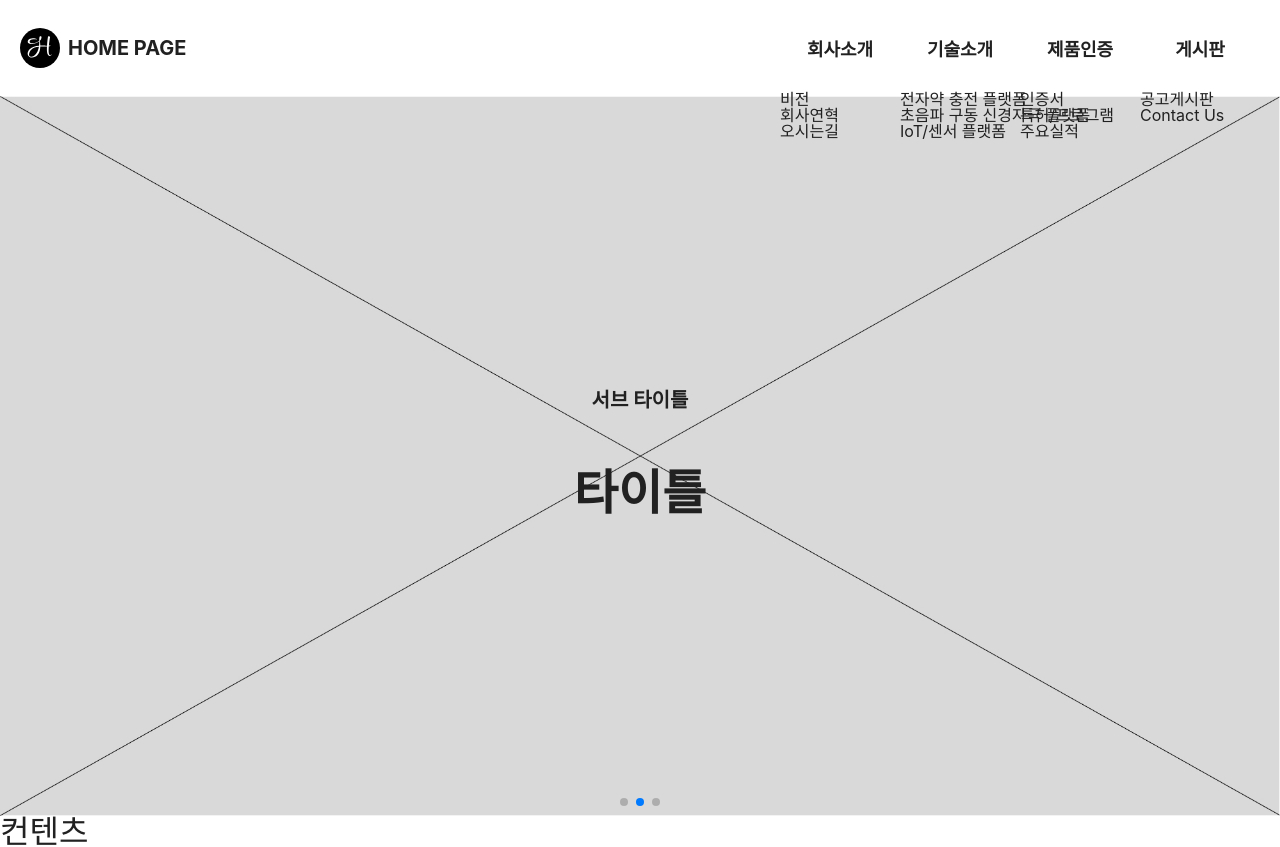
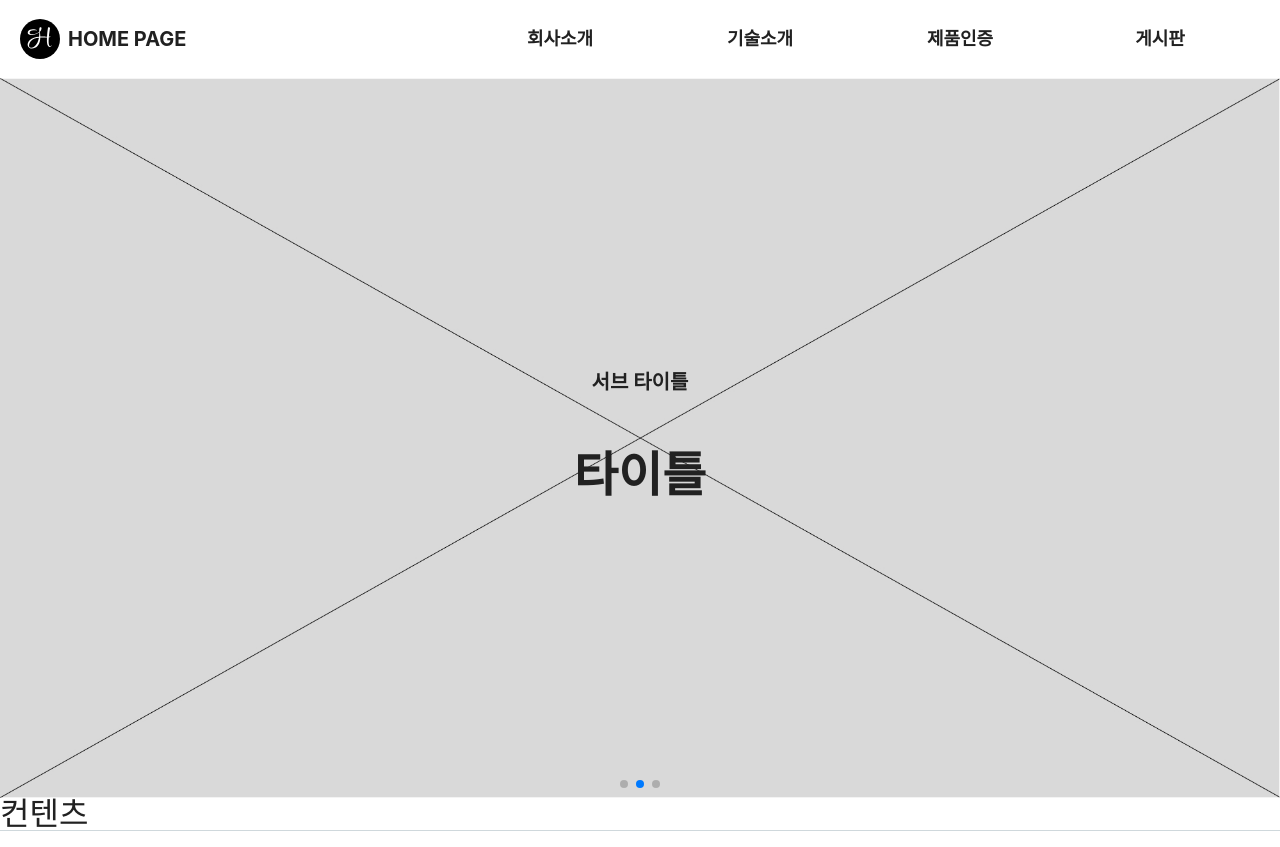
Before and after one commit to WebKBS/homepage-template, a Next.js app: page / in a window 1280 px wide. Shown: the top 847 px of the page. Built offline with nearby package versions, Linux system fonts and the light colour scheme.

Commit message:
네비게이션 완료

```diff
--- a/src/components/header/Header.module.css
+++ b/src/components/header/Header.module.css
@@ -12,5 +12,6 @@
     margin: 0 auto;
     justify-content: space-between;
     align-items: center;
-  padding: 5px 20px;
+    padding: 0 20px;
+    gap: 30px;
 }
--- a/src/components/navigator/Navi.module.css
+++ b/src/components/navigator/Navi.module.css
@@ -5,10 +5,41 @@
 @media screen and (min-width: 768px) {
     .gnb {
         display: block;
+        flex: 1;
     }
 
     .list {
         display: flex;
+        width: 100%;
+        max-width: 800px;
+        margin-left: auto;
+        position: relative;
+    }
+
+
+    .listItem {
+        max-width: 200px;
+        width: 100%;
+        position: relative;
+    }
+
+    .list:hover .subList,
+    .list:hover:after {
+        display: block;
+    }
+
+    .list:after {
+        content: "";
+        display: none;
+        background: #fff;
+        position: fixed;
+        top: 78px;
+        left: 0;
+        width: 100%;
+        z-index: 0;
+        height: 260px;
+        border-top: 1px solid var(--gray4);
+
     }
 
     .link {
@@ -19,8 +50,37 @@
         font-weight: 600;
         font-size: 18px;
     }
+
+    .subList {
+        display: none;
+        width: 100%;
+        position: absolute;
+        top: 79px;
+        background: #fff;
+        text-align: center;
+        z-index: 1;
+        border-left: 1px solid var(--gray4);
+        height: 260px;
+    }
+
+    .listItem:last-child .subList {
+        border-right: 1px solid var(--gray4);
+    }
+
+    .subLink {
+        display: block;
+        padding: 20px 10px;
+        word-break: keep-all;
+        /* WEB/Header/header4 */
+        font-size: 16px;
+        font-style: normal;
+        font-weight: 500;
+        line-height: 120%; /* 19.2px */
+    }
+
+    .subLink:hover {
+        background: var(--Theme1);
+        color: white;
+        font-weight: bold;
+    }
 }
-
-.subList {
-    position: absolute;
-}
--- a/src/components/navigator/Navi.tsx
+++ b/src/components/navigator/Navi.tsx
@@ -10,16 +10,14 @@ function Navi() {
             <nav className={styles.gnb}>
                 <ul className={styles.list}>
                     {menuItems.map((menuItem, index) => (
-                        <li key={index}>
-                            <div>
-                                <button type="button" className={styles.link}>
-                                    {menuItem.title}
-                                </button>
-                            </div>
+                        <li key={index} className={styles.listItem}>
+                            <Link href={menuItem.links[0].href} className={styles.link}>
+                                {menuItem.title}
+                            </Link>
                             <ul className={styles.subList}>
                                 {menuItem.links.map((link, linkIndex) => (
                                     <li key={linkIndex}>
-                                        <Link href={link.href}>
+                                        <Link href={link.href} className={styles.subLink}>
                                             {link.text}
                                         </Link>
                                     </li>
--- a/src/data/navigation.ts
+++ b/src/data/navigation.ts
@@ -2,35 +2,35 @@ export const menuItems = [
     {
         title: '회사소개',
         links: [
-      { text: '비전', href: '/about' },
-      { text: '회사연혁', href: '/about/history' },
-      { text: '오시는길', href: '/about/location' },
+            {text: '비전', href: '/about'},
+            {text: '회사연혁', href: '/about/history'},
+            {text: '오시는길', href: '/about/location'},
         ],
     },
     {
         title: '기술소개',
         links: [
-      { text: '전자약 충전 플랫폼', href: '/technology/electronic-medicine' },
+            {text: '전자약 충전 플랫폼', href: '/technology'},
             {
                 text: '초음파 구동 신경자극 플랫폼',
                 href: '/technology/ultrasound-stimulation',
             },
-      { text: 'IoT/센서 플랫폼', href: '/technology/iot-sensors' },
+            {text: 'IoT/센서 플랫폼', href: '/technology/iot-sensors'},
         ],
     },
     {
         title: '제품인증',
         links: [
-      { text: '인증서', href: '/certification/certificates' },
-      { text: '특허/프로그램', href: '/certification/patents' },
-      { text: '주요실적', href: '/certification/achievements' },
+            {text: '인증서', href: '/certification'},
+            {text: '특허/프로그램', href: '/certification/patents'},
+            {text: '주요실적', href: '/certification/achievements'},
         ],
     },
     {
         title: '게시판',
         links: [
-      { text: '공고게시판', href: '/board/announcements' },
-      { text: 'Contact Us', href: '/contact' },
+            {text: '공고게시판', href: '/board/announcements'},
+            {text: 'Contact Us', href: '/contact'},
         ],
     },
 ];
```
Lines whose indentation alone changed are shown as unchanged.
